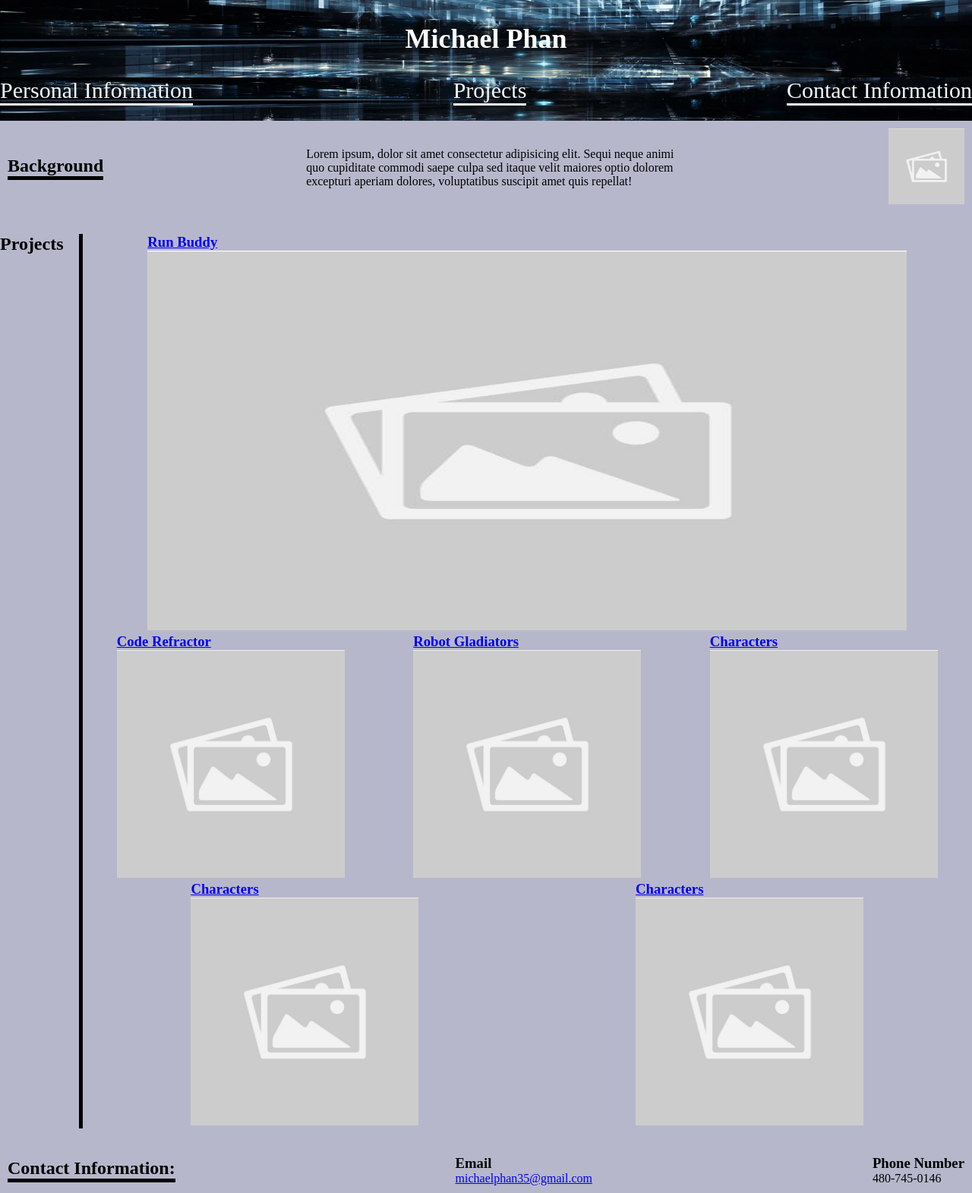
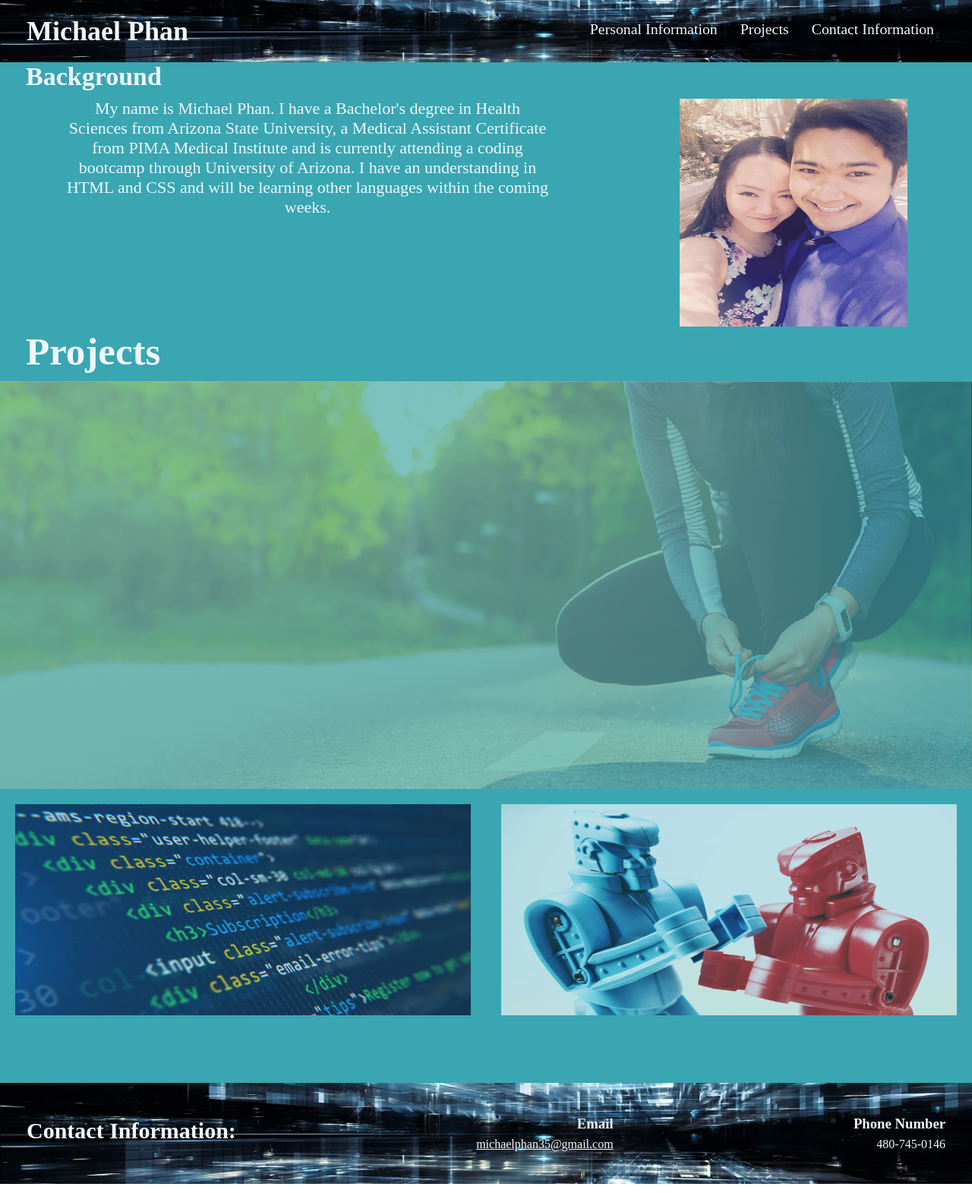
Before and after one commit to michaelphan35/html-challenge, a plain HTML site: page index.html in a window 1280 px wide. Shown: the whole page at 76% size. Drawn offline with Linux system fonts and the light colour scheme.

Commit message:
finalized challenge

```diff
--- a/assets/css/styles.css
+++ b/assets/css/styles.css
@@ -1,124 +1,163 @@
 * {
     margin: 0;
     padding: 0;
-    box-sizing:content-box;
+    box-sizing: border-box;
 }
 
 header {
+    padding: 20px 35px;
+    background-color: #39a6b2;
+    display: flex;
+    justify-content: space-between;
+    flex-wrap: wrap;
+    margin-top: 0;
     background-image: url("../images/cyberspace.webp");
     background-size: cover;
     background-position: center;
-    padding: 30px 20px;
-    display: flex;
-    justify-content: center;
+    background-position: 100%;
 }
 
 header h1 {
     font-weight: bold;
     font-size: 36px;
-    color: white;
+    color:aliceblue;
     margin: 0;
+    text-shadow: 0 0 10px rgba(0,0,0,0.5);
 }
 
 header a {
     text-decoration: none;
-    color: white;
+    color: aliceblue
 }
 
-body {
-    background-color: #b7b7cc;
+header nav {
+    margin: 7px 0;
 }
 
-#links {
+header nav ul {
+    display: flex;
+    flex-wrap: wrap;
+    justify-content: space-between;
+    align-items: center;
+    list-style: none;
+}
+
+header nav ul li a {
+    padding: 10px 15px;
+    font-weight: lighter;
+    font-size: 1.55vw;
+    text-shadow: 0 0 10px rgba(0,0,0,0.5);
+}
+
+header nav ul li a:hover {
+    color: red;
+    text-shadow: none;
+}
+
+footer {
     background-image: url("../images/cyberspace.webp");
+    width: 100%;
+    padding: 40px 35px;
+    display: flex;
+    justify-content: space-between;
+    flex-wrap: wrap;
     background-size: cover;
     background-position: center;
-    padding-bottom: 20px;
+    background-position: 100%;
 }
 
-section nav ul {
-    display: flex;
-    justify-content: space-between;
-    list-style: none;
-    flex-wrap: wrap;
-    align-items: center;
+footer h2 {
+    color:aliceblue;
+    font-size: 30px;
+    margin: 0;
 }
 
-section nav ul li {
-    font-size: 30px;
-    font-weight: lighter;
-    border-bottom: solid 3px aliceblue;
+footer div {
+    line-height: 1.5;
+    text-align: right;
+    color: aliceblue;
 }
 
-section nav ul li a {
-    text-decoration: none;
-    font-weight: lighter;
-    color:aliceblue;
+footer a {
+    color: aliceblue;
+}
+
+footer a:hover {
+    color: red;
+}
+
+.section-title {
+    font-size: 34px;
+    color: aliceblue;
+    padding-bottom: 10px;
+    text-align: left;
+    padding-left: 34px;
+    background-color: #39a6b2;
 }
 
 #personal-information {
+    width: 100%;
+    margin: 0 auto;
     display: flex;
-    justify-content: space-between;
-    height: auto;
-    padding: 10px 10px 10px 10px;
-    align-items: center;
-    flex-wrap: flex;
+    flex-wrap: wrap;
+    justify-content: space-around;
+    background-color: #39a6b2;
 }
 
-.info p {
-    width: 500px;
-    flex-wrap: wrap;
+.personal-informations {
+    width: 100%;
 }
 
-.info-img img {
-    width: 100px;
-    height: 100px;
+.information {
+    width: 50%;
+    text-align: center;
+    font-size: 22px;
+    color: aliceblue;
 }
 
-#personal-information div h2 {
-    border-bottom: solid 5px black;
+.image img{
+    width: 300px;
+    height: 300px;
+    flex: auto;
 }
 
 #projects {
-    margin-top: 25px;
-    display: flex;
+    background-color: #39a6b2;
 }
 
-.div {
-    border-right: solid 5px black;
-    padding-right: 20px;
+.augments {
+    width: 100%;
+    margin: 0 auto;
+    display: flex;
+    flex-wrap: wrap;
+    justify-content: space-between;
 }
 
 .augment {
-    display: flex;
-    flex-wrap: wrap;
-    justify-content: space-around;
-    align-items: baseline;
+    margin: 20px;
+    color: #fce138;
+    flex: 1;
 }
 
-.project-1 img {
-    height: 500px;
-    width: 1000px;
+.augment img {
+    width: 100%;
+    height: 80%;
+    opacity: 70%;
 }
 
-.project img {
-    height: 300px;
-    width: 300px;
-
+.augment img:hover {
+    opacity: 100%;
 }
 
-#contact-information {
-    display: flex;
-    margin-top: 25px;
-    justify-content: space-between;
-    height: auto;
-    padding: 10px 10px 10px 10px;
-    align-items: center;
-    flex-wrap: wrap;
+
+.run-buddy img {
+    width: 100%;
+    height: 100%;
+    opacity: 70%;
 }
 
-.heading {
-    border-bottom: solid 5px black;
+.run-buddy img:hover {
+    opacity: 100%;
 }
 
   /* MEDIA QUERY FOR SMALLER DESKTOP SCREENS AND SMALLER */
@@ -134,56 +173,36 @@ section nav ul li a {
         text-align: center;
     }
 
-    section nav ul {
+    header nav ul {
         margin-top: 20px;
         width: 100%;
-        justify-content: space-between;
+        justify-content: center;
     }
 
-    section nav ul li a {
+    header nav ul li a {
         font-size: 20px;
     }
 
-    .heading {
-        width: 80%;
+    footer h2, footer div {
+        text-align: center;
+        width: 100%;
     }
-
-    #projects {
-        flex: 0 70%;
-    }
-  }
 
   /* MEDIA QUERY FOR TABLETS AND SMALLER */
   @media screen and (max-width: 768px) {
-
-    section nav ul {
-        margin-top: 20px;
-        width: 100%;
-        justify-content: space-between;
-    }
-    section nav ul li a {
-        font-size: 16px;
+    section {
+        padding: 30px 15px;
     }
 
-    .heading {
-        width: 60%;
-        justify-content: space-between;
-    }
-}
+
   /* MEDIA QUERY FOR MOBILE PHONES AND SMALLER */
   @media screen and (max-width: 575px) {
-   #personal-information {
-       flex-wrap: wrap;
-   }
-   .info p {
-    flex-wrap: wrap;
-    width: 100%;
-}
-#projects {
-    flex: 0 70%;
-}
+    footer div h2 {
+        width: 100%;
+    }
 
-#contact-information {
-    flex-wrap: wrap;
-}
+    footer {
+    background-image: none;
+    background-color: #39a6b2;
+    }
   }
--- a/index.html
+++ b/index.html
@@ -13,9 +13,6 @@
         <h1>
             <a href="#">Michael Phan</a>
         </h1>
-    </header>
-
-    <section id="links">
         <nav>
             <ul>
                 <li>
@@ -29,61 +26,55 @@
                 </li>
             </ul>
         </nav>
-    </section>
+    </header>
 
 <!-- Personal Information Section -->
     <section id="personal-information" >
-        <div>
-            <h2>Background</h2>
+        <div class="personal-informations">
+            <h2 class="section-title">Background</h2>
         </div>
-        <div class="info">
-            <p>Lorem ipsum, dolor sit amet consectetur adipisicing elit.
-                Sequi neque animi quo cupiditate commodi saepe culpa sed
-                itaque velit maiores optio dolorem excepturi aperiam dolores,
-                voluptatibus suscipit amet quis repellat!</p>
+        <div class="information">
+            <p>My name is Michael Phan. I have a Bachelor's degree
+            in Health Sciences from Arizona State University, a Medical
+            Assistant Certificate from PIMA Medical Institute and is
+            currently attending a coding bootcamp through University of Arizona.
+            I have an understanding in HTML and CSS and will be learning other languages
+            within the coming weeks.
+            </p>
         </div>
-        <div class="info-img">
-            <img src="./assets/images/placeholder.jpeg" alt="" />
+        <div class="image">
+            <img src="./assets/images/profile-picture.jpg" alt="Photo of Michael with his girlfriend on a sunny day" />
         </div>
     </section>
 <!--End of Personal Information Section-->
 
 <!--Start of Projects Section-->
     <section id="projects">
-        <div class="div">
+        <div class="section-title">
             <h2>Projects</h2>
         </div>
-        <div class="augment">
-            <div class="project-1">
-                <h3><a href="#">Run Buddy</a></h3>
-                <img src="./assets/images/placeholder.jpeg" alt="" />
+        <div class="augments">
+            <div class="run-buddy">
+                    <a href="https://michaelphan35.github.io/run-buddy/" target="_blank">
+                        <img src="./assets/images/hero-bg.jpg" alt="Image of female runner in track clothes tying her red shoes"/>
+                    </a>
             </div>
-            <div class="project">
-                <h3><a href="#">Code Refractor</a></h3>
-                <img src="./assets/images/placeholder.jpeg" alt="" />
+            <div class="augment">
+                    <a href="https://github.com/michaelphan35/01-challenge" target="_blank">
+                        <img src="./assets/images/html.jpeg" alt="image of html document" />
+                    </a>
             </div>
-            <div class="project">
-                <h3><a href="#">Robot Gladiators</a></h3>
-                <img src="./assets/images/placeholder.jpeg" alt="" />
-            </div>
-            <div class="project">
-                <h3><a href="#">Characters</a></h3>
-                <img src="./assets/images/placeholder.jpeg" alt="" />
-            </div>
-            <div class="project">
-                <h3><a href="#">Characters</a></h3>
-                <img src="./assets/images/placeholder.jpeg" alt="" />
-            </div>
-            <div class="project">
-                <h3><a href="#">Characters</a></h3>
-                <img src="./assets/images/placeholder.jpeg" alt="" />
+            <div class="augment">
+                    <a href="https://github.com/michaelphan35/robot-gladiators" target="_blank">
+                        <img src="./assets/images/robots-fighting.jpg" alt="image of blue and red plastic robots punching each other" />
+                    </a>
             </div>
         </div>
     </section>
 <!--End of Projects Section-->
 
 <!--Start of Contact Section Section-->
-    <section id="contact-information">
+    <footer id="contact-information">
         <div class="heading">
             <h2>Contact Information:</h2>
         </div>
@@ -95,7 +86,7 @@
             <h3>Phone Number</h3>
             <p> 480-745-0146</p>
         </div>
-    </section>
+    </footer>
 <!--End of Contact Section Section-->
 
 </body>
```
Also changed, not shown: assets/images/cyber.heading.background.jpg (added), assets/images/hero-bg.jpg (added), assets/images/html.jpeg (added), assets/images/profile-picture.jpg (added), assets/images/robots-fighting.jpg (added).
